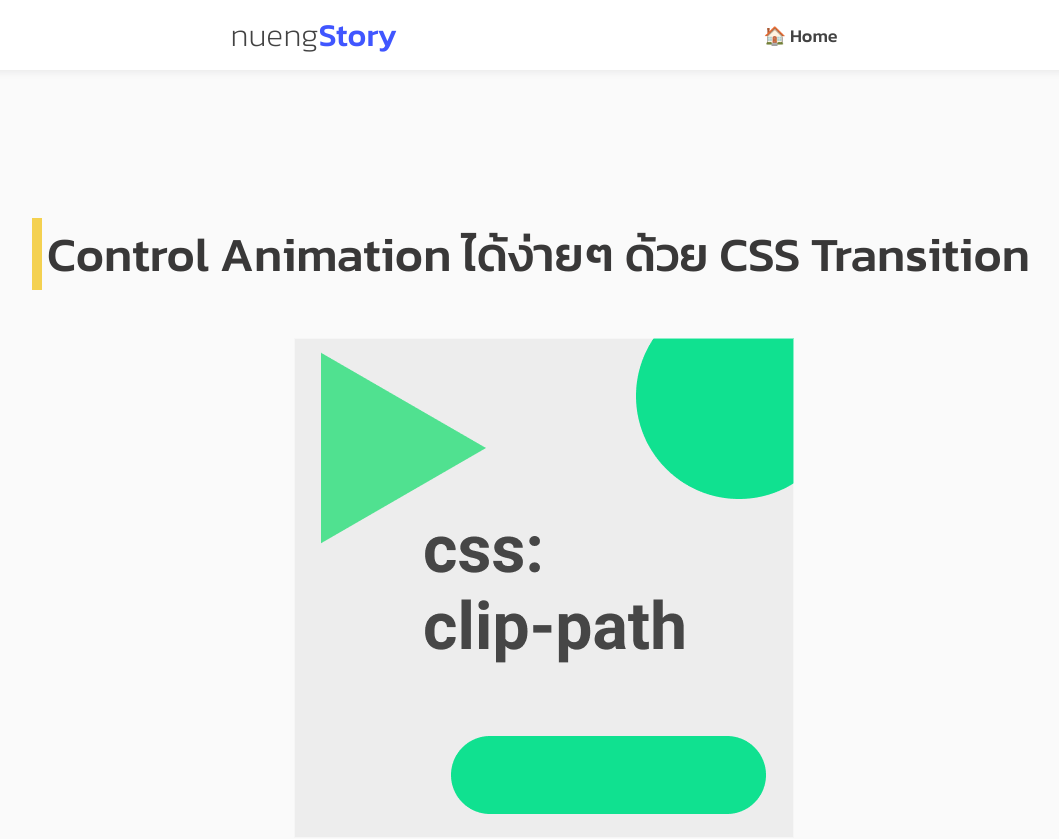
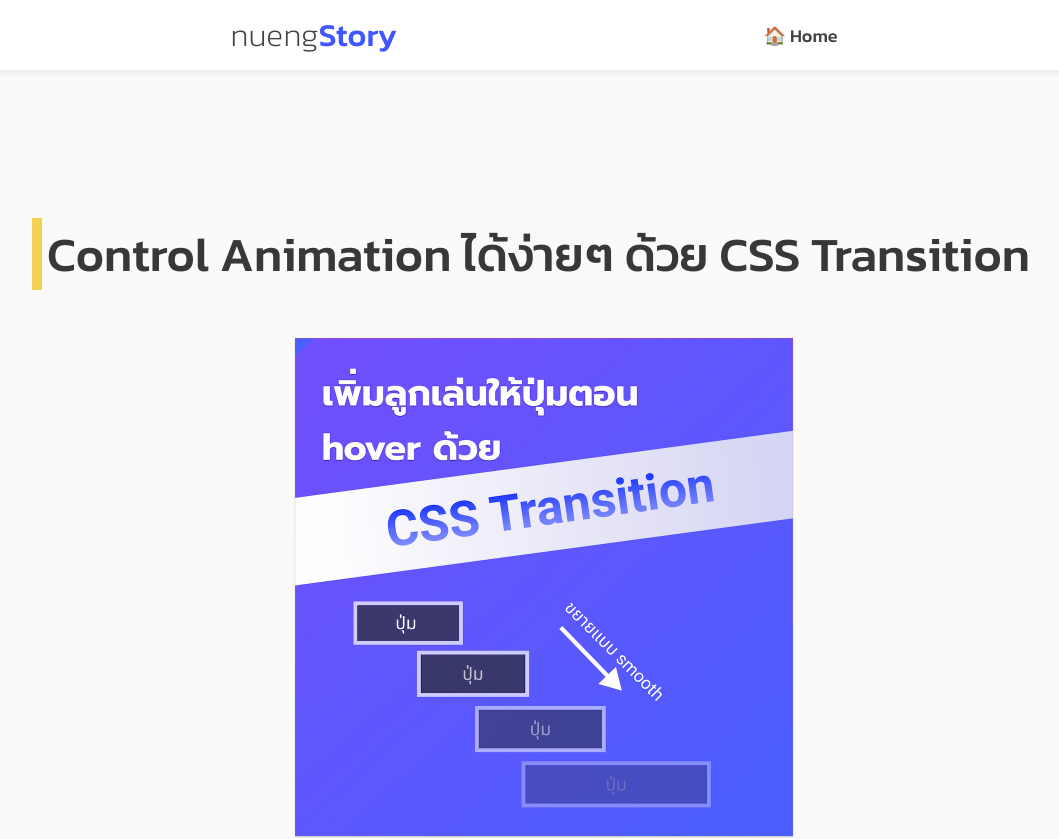
Before and after one commit to Aphiwit1/2021-next-nuengstory-v1, a Next.js app: page /posts/Blog-3-CSS-Transition in a window 1280 px wide. Shown: the top 839 px of the page, without its empty margins (96-1155 px from the left). Built offline with nearby package versions, Linux system fonts and the light colour scheme.

Commit message:
update img

```diff
--- a/pages/posts/Blog-3-CSS-Transition.js
+++ b/pages/posts/Blog-3-CSS-Transition.js
@@ -5,6 +5,7 @@ import Blog3 from "./blog3.module.css";
 import Blog2 from "./blog2.module.css";
 import Code from "../../styles/Code";
 import ClipPathCover from "../../public/imageCover/Clippath.png";
+import TransitionCover from "../../public/imageCover/TransitionCover.png";
 import Image from "next/image";
 
 export default function ClipPath() {
@@ -113,8 +114,8 @@ export default function ClipPath() {
             <div className={Content.imageCoverContainer}>
               {/* <Image alt="blog cover" className={Content.contentImageCover} layout="fill" src="https://dl.dropboxusercontent.com/s/owwafmerbzupwyq/blog1-cover.png?dl=0"  /> */}
               <Image
-                src={ClipPathCover}
-                alt="Element-center"
+                src={TransitionCover}
+                alt="Transition Cover Image"
                 width={500}
                 height={500}
               />
--- a/public/test.json
+++ b/public/test.json
@@ -17,7 +17,7 @@
     },
     {
         "id": 3,
-        "image": "/imageCover/Clippath.png",
+        "image": "/imageCover/TransitionCover.png",
         "title": "Control Animation ได้ง่ายๆ ด้วย CSS Transition" ,
         "date": "31/05/64",
         "createdBy": "Created by Aphiwit",
```
Also changed, not shown: public/imageCover/TransitionCover.png (added).
